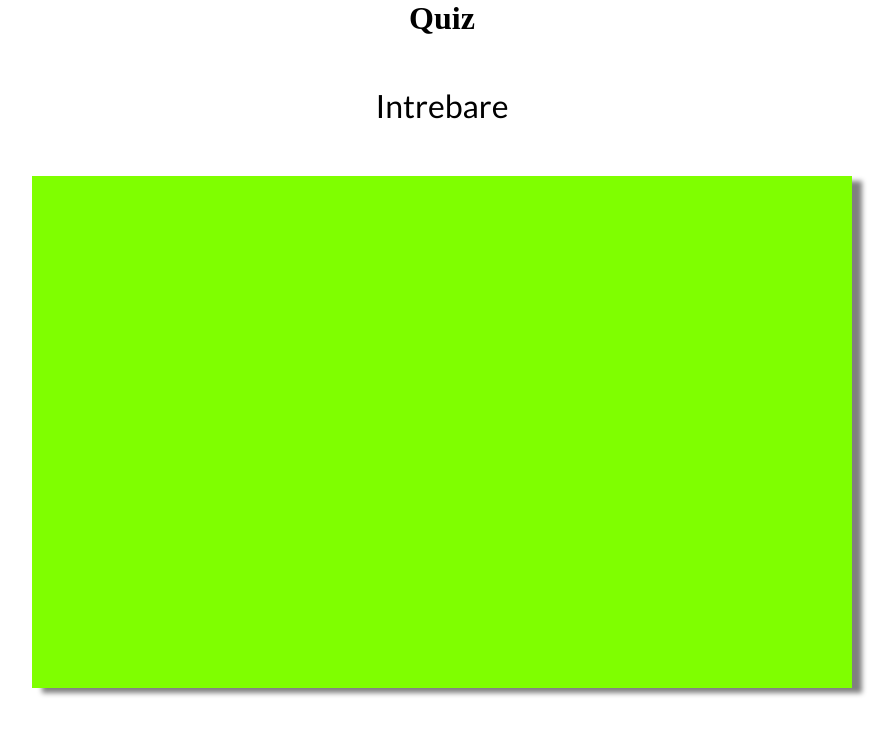
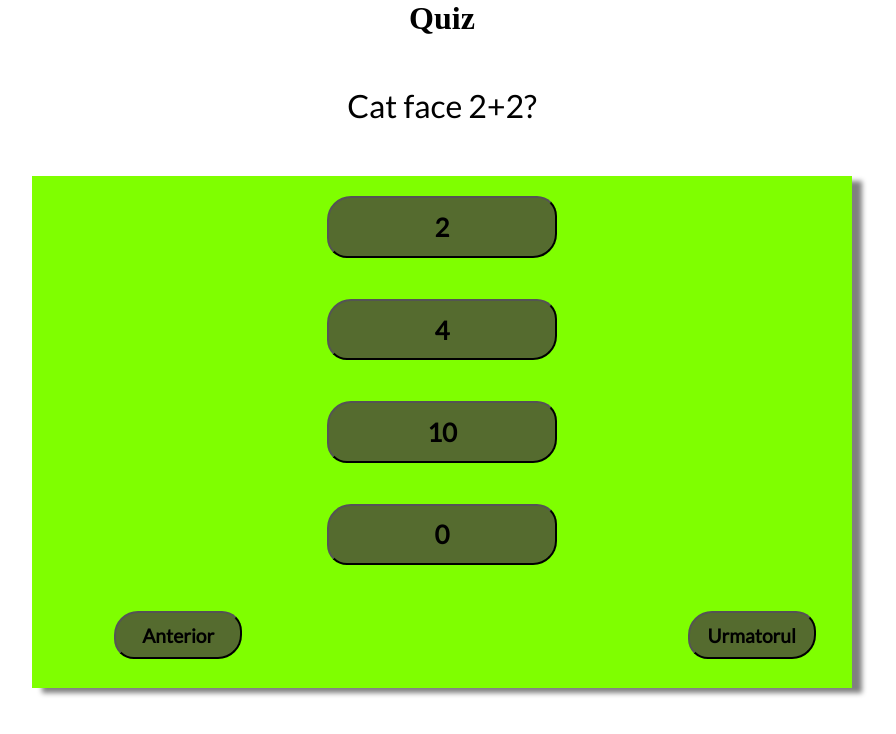
Before and after one commit to ionutantonesei/Quiz, a plain HTML site: page index.html in a window 1280 px wide. Both pictures are taken after a click on the button "START". Shown: the whole page, without its empty margins (198-1094 px from the left). Drawn offline with Linux system fonts and the light colour scheme.

Commit message:
correct html file added

```diff
--- a/index.html
+++ b/index.html
@@ -15,11 +15,15 @@
             <p id = 'intrebare'>Intrebare</p>
         </div>
         <div class = 'raspuns-container'>
-    <button class = 'buton-start' id ='butonStart'>START</button>
+            <div class = 'raspunsuri'>
+                <button class = 'buton-start' id ='butonStart'>START</button>
     <button class = 'raspuns' id = 'raspuns1'>Raspuns1</button>
     <button class = 'raspuns' id = 'raspuns2'>Raspuns2</button>
     <button class = 'raspuns' id = 'raspuns3'>Raspuns3</button>
     <button class = 'raspuns' id = 'raspuns4'>Raspuns4</button>
+                </div>
+            <button class = 'urmatorul' id = 'urmatorul-buton'>Urmatorul</button>
+            <button class = 'anterior' id = 'anterior-buton'>Anterior</button>
         </div>
     </div>
 </body>
```
